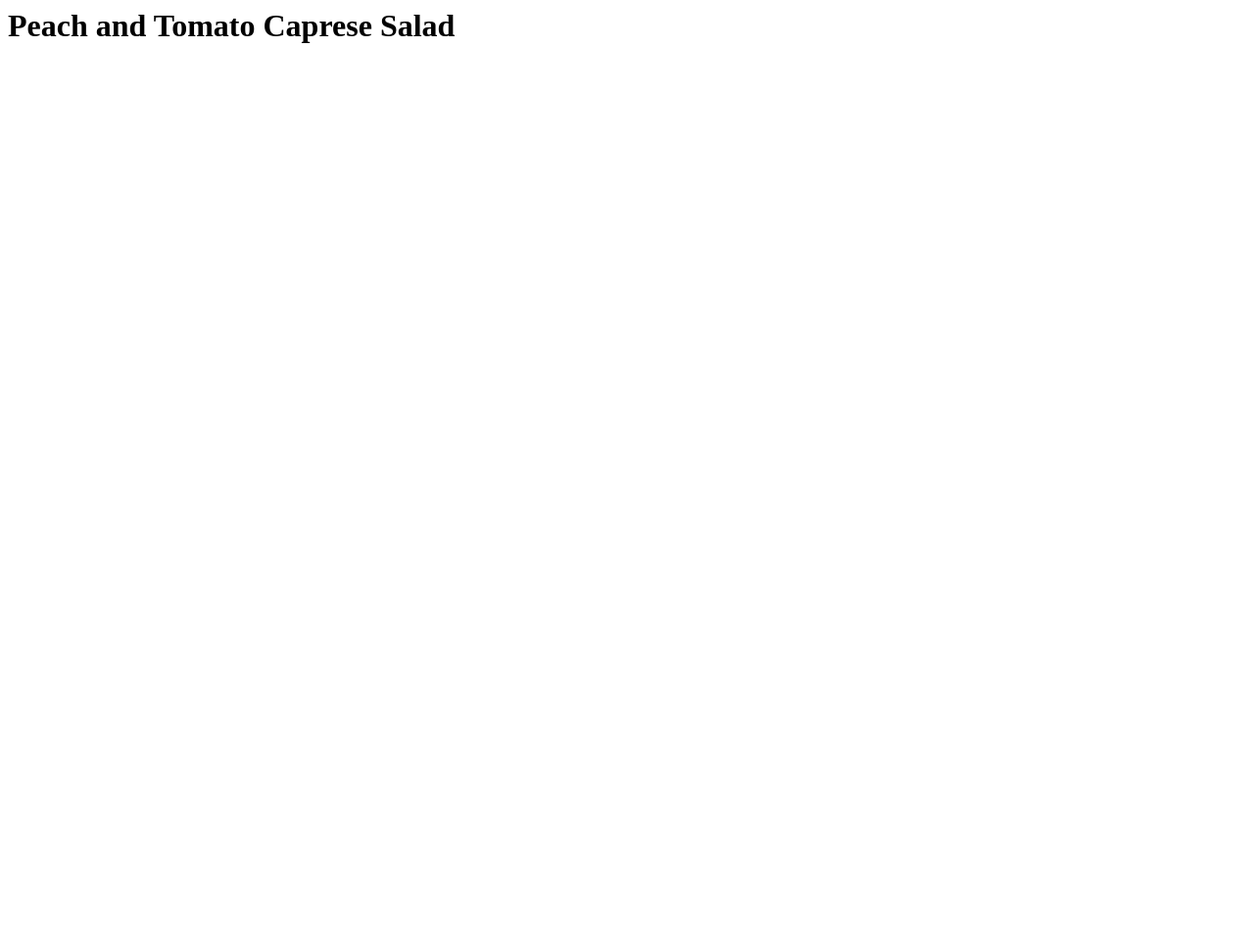
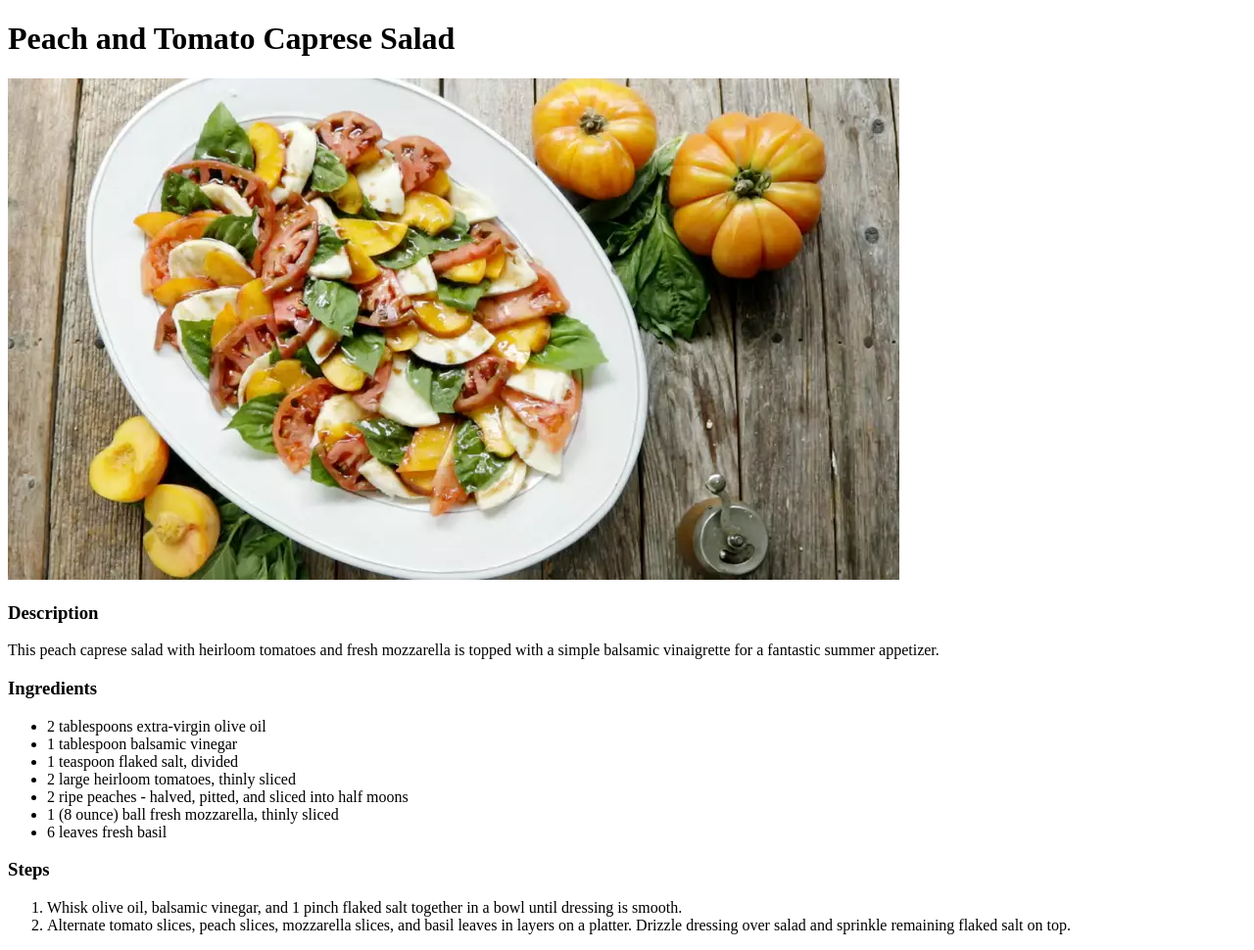
Before and after one commit to mafaldinha3/odin-recipes, a plain HTML site: page recipes/peach-caprese.html in a window 1280 px wide. Shown: the whole page at 98% size. Before the commit the page ends 800 px from the top, so only its background shows below. Drawn offline with Linux system fonts and the light colour scheme.

Commit message:
Add ingredients & steps to the recipe

```diff
--- a/recipes/peach-caprese.html
+++ b/recipes/peach-caprese.html
@@ -1 +1,31 @@
+<!DOCTYPE html>
+<html lang="en">
+<head>
+    <meta charset="UTF-8">
+    <title>Peach and Tomato Caprese Salad</title>
+</head>
+<body>
+
 <h1>Peach and Tomato Caprese Salad</h1>
+<img src="caprese.webp" alt="Peach Caprese Salad">
+<br />
+<h3>Description</h3>
+<p>This peach caprese salad with heirloom tomatoes and fresh mozzarella is topped with a simple balsamic vinaigrette for a fantastic summer appetizer.</p>
+<h3>Ingredients</h3>
+<ul>
+    <li>2 tablespoons extra-virgin olive oil</li>
+    <li>1 tablespoon balsamic vinegar</li>
+    <li>1 teaspoon flaked salt, divided</li>
+    <li>2 large heirloom tomatoes, thinly sliced</li>
+    <li>2 ripe peaches - halved, pitted, and sliced into half moons</li>
+    <li>1 (8 ounce) ball fresh mozzarella, thinly sliced</li>
+    <li>6 leaves fresh basil</li>
+</ul>
+<h3>Steps</h3>
+<ol>
+    <li>Whisk olive oil, balsamic vinegar, and 1 pinch flaked salt together in a bowl until dressing is smooth.</li>
+    <li>Alternate tomato slices, peach slices, mozzarella slices, and basil leaves in layers on a platter. Drizzle dressing over salad and sprinkle remaining flaked salt on top.</li>
+</ol>
+
+</body>
+</html>
```
